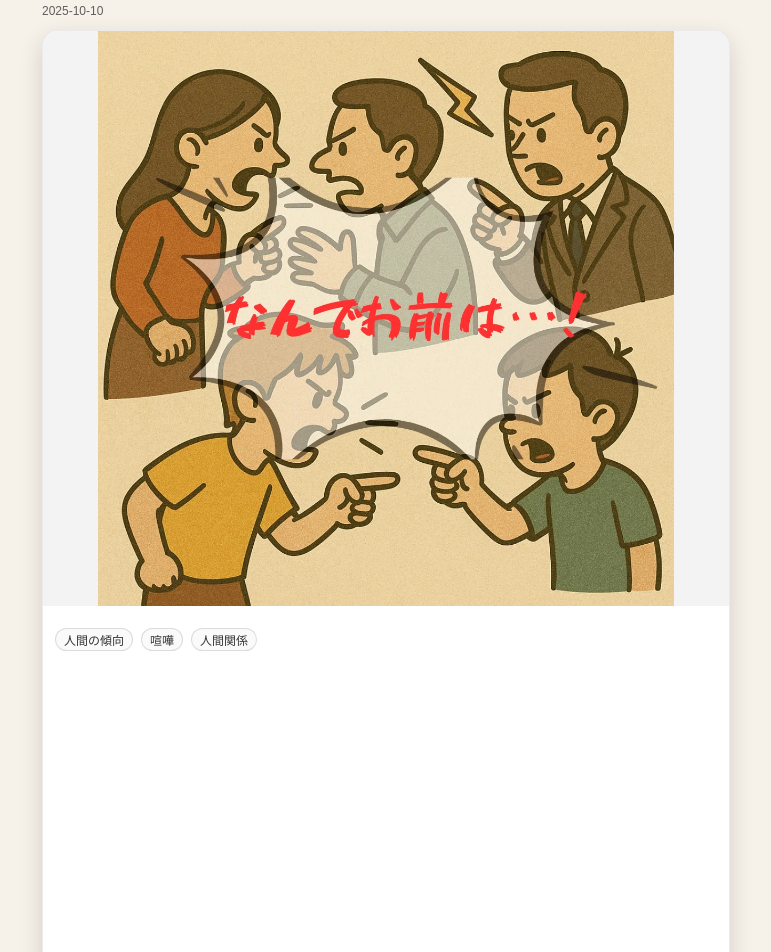
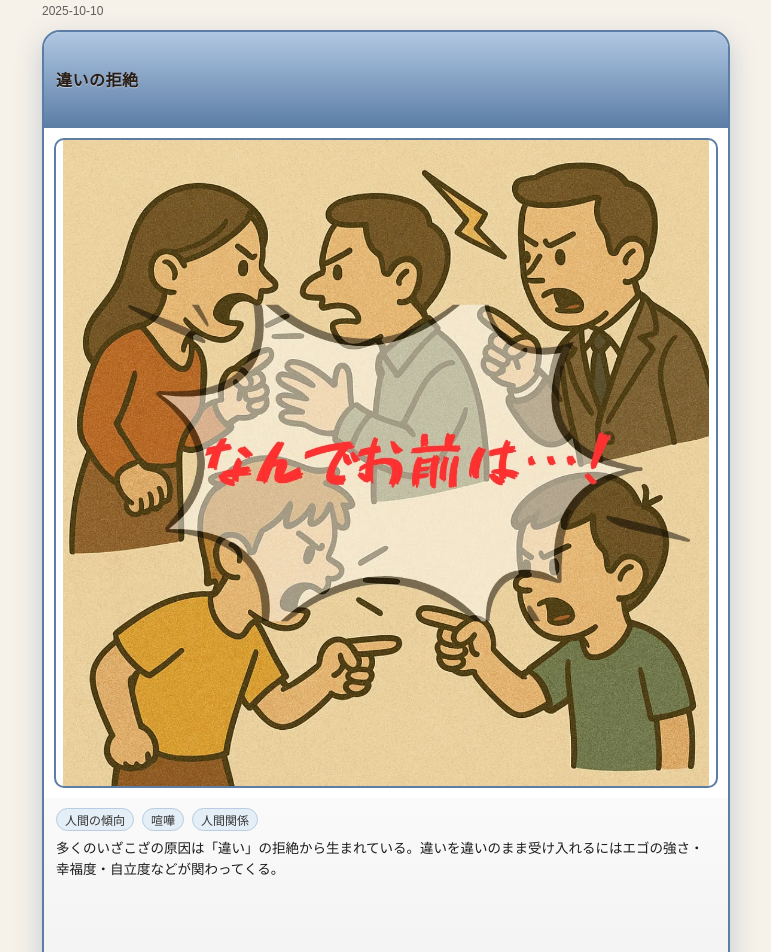
Before and after one commit to hiracoh/watashihertz, a Next.js app: page /gacha in a window 1280 px wide. Shown: the part 140-1092 px from the top of the page, without its empty margins (254-1025 px from the left). Built offline with nearby package versions, Linux system fonts and the light colour scheme; a web font is replaced by a local one.

Commit message:
Update CardItem.tsx

```diff
--- a/components/CardItem.tsx
+++ b/components/CardItem.tsx
@@ -4,70 +4,181 @@ import Image from 'next/image';
 type Card = {
   id: string;
   image: string;
-  message: string;
+  name?: string;
+  description?: string; // 1〜3文想定
+  message?: string;     // 旧フィールド（後方互換）
   tags?: string[];
 };
 
+function paletteFromTags(tags: string[] = []) {
+  const t = (tags[0] || '').toLowerCase();
+
+  // ゆるい分類（必要に応じて増やしてOK）
+  const isRed =
+    /怒|喧嘩|葛藤|対立|苛立ち|不安|恐れ|焦り|被害/.test(t);
+  const isGreen =
+    /関係|つながり|共感|家族|友情|人間関係/.test(t);
+  const isBlue =
+    /静けさ|観察|洞察|内省|人間の傾向|落ち着き/.test(t);
+
+  if (isRed) {
+    return {
+      frame: '#C86848',
+      nameBar: 'linear-gradient(180deg,#E8A08A 0%, #B65A43 100%)',
+      chip: '#F7E3DE',
+      chipBorder: '#E4B7AA',
+      shadow: 'rgba(182,90,67,0.35)',
+    };
+  }
+  if (isGreen) {
+    return {
+      frame: '#5E9A6C',
+      nameBar: 'linear-gradient(180deg,#A9D7B3 0%, #5E9A6C 100%)',
+      chip: '#E3F3E9',
+      chipBorder: '#B6D9C1',
+      shadow: 'rgba(94,154,108,0.35)',
+    };
+  }
+  if (isBlue) {
+    return {
+      frame: '#5C7EA6',
+      nameBar: 'linear-gradient(180deg,#B0C7E2 0%, #5C7EA6 100%)',
+      chip: '#E4EEF7',
+      chipBorder: '#B8CCE2',
+      shadow: 'rgba(92,126,166,0.35)',
+    };
+  }
+  // default neutral
+  return {
+    frame: '#A09A92',
+    nameBar: 'linear-gradient(180deg,#E6DED1 0%, #A09A92 100%)',
+    chip: '#F1EEE8',
+    chipBorder: '#D4CEC6',
+    shadow: 'rgba(128,120,110,0.35)',
+  };
+}
+
 export default function CardItem({ card }: { card: Card }) {
+  const title =
+    card.name ||
+    (card.message ? String(card.message).slice(0, 18) : 'カード');
+  const desc = card.description || card.message || '';
+  const tags = card.tags || [];
+  const color = paletteFromTags(tags);
+
   return (
     <article
       style={{
-        borderRadius: 16,
+        // 外枠（遊戯王っぽい額縁）
+        borderRadius: 18,
         overflow: 'hidden',
-        boxShadow: '0 8px 24px rgba(0,0,0,0.14)',
-        border: '1px solid rgba(0,0,0,0.08)',
+        boxShadow: `0 10px 26px ${color.shadow}`,
+        border: `2px solid ${color.frame}`,
         background: '#fff',
-        aspectRatio: '63 / 88', // カード全体は縦長で固定
-        display: 'flex',
-        flexDirection: 'column',
+        // カードの縦横比（遊戯王 ≒ 63×88mm）
+        aspectRatio: '63 / 88',
+        display: 'grid',
+        gridTemplateRows: '10% 70% 20%', // 上1/10, 中7/10, 下2/10
       }}
     >
-      {/* 上：画像エリア（3/5） */}
+      {/* 上：名前バー */}
+      <div
+        style={{
+          background: color.nameBar,
+          display: 'flex',
+          alignItems: 'center',
+          padding: '0 12px',
+          borderBottom: `1px solid ${color.frame}`,
+        }}
+      >
+        <h3
+          style={{
+            margin: 0,
+            fontSize: 16,
+            fontWeight: 800,
+            letterSpacing: 0.5,
+            color: '#2a1d15',
+            textShadow: '0 1px 0 rgba(255,255,255,0.45)',
+            whiteSpace: 'nowrap',
+            overflow: 'hidden',
+            textOverflow: 'ellipsis',
+          }}
+          title={title}
+        >
+          {title}
+        </h3>
+      </div>
+
+      {/* 中：画像エリア（額装、画像は比率維持でcontain） */}
       <div
         style={{
           position: 'relative',
-          width: '100%',
-          flexBasis: '60%', // 3/5
-          flexShrink: 0,
-          background: '#f3f3f3',
+          margin: 10,
+          border: `2px solid ${color.frame}`,
+          borderRadius: 10,
+          background:
+            'radial-gradient(circle at 50% 40%, rgba(255,255,255,0.6), rgba(255,255,255,0.1))',
           display: 'flex',
           alignItems: 'center',
           justifyContent: 'center',
-          padding: 8, // 額縁感
+          overflow: 'hidden',
         }}
       >
         <Image
           src={card.image}
-          alt={card.message}
+          alt={title}
           fill
-          sizes="(min-width: 1024px) 33vw, (min-width: 768px) 50vw, 100vw"
-          style={{ objectFit: 'contain', objectPosition: 'center' }} // トリミングなし
+          sizes="(min-width:1024px) 33vw, (min-width:768px) 50vw, 100vw"
+          style={{ objectFit: 'contain' }} // トリミングせず収める
           priority={false}
         />
       </div>
 
-      {/* 下：本文＆タグ（2/5） */}
-      <div style={{ flex: '1 1 40%', padding: 12, display: 'flex', flexDirection: 'column', gap: 10 }}>
-        <p style={{ margin: 0, fontSize: 16, lineHeight: 1.5, fontWeight: 700, color: '#1a1a1a' }}>
-          {card.message}
-        </p>
+      {/* 下：タグ＋説明 */}
+      <div
+        style={{
+          padding: '10px 12px 12px',
+          display: 'grid',
+          gridTemplateRows: 'auto 1fr',
+          gap: 8,
+          background:
+            'linear-gradient(180deg, rgba(0,0,0,0.02) 0%, rgba(0,0,0,0.05) 100%)',
+        }}
+      >
+        {/* タグ */}
         <div style={{ display: 'flex', flexWrap: 'wrap', gap: 8 }}>
-          {(card.tags ?? []).map(t => (
+          {tags.map((t) => (
             <span
               key={t}
               style={{
                 fontSize: 12,
-                border: '1px solid rgba(0,0,0,0.12)',
+                border: `1px solid ${color.chipBorder}`,
+                background: color.chip,
+                color: '#333',
                 borderRadius: 999,
                 padding: '2px 8px',
-                background: '#fafafa',
-                color: '#333',
               }}
             >
               {t}
             </span>
           ))}
         </div>
+
+        {/* 説明（1〜3文想定） */}
+        <p
+          style={{
+            margin: 0,
+            fontSize: 13.5,
+            lineHeight: 1.55,
+            color: '#1d1d1d',
+            display: '-webkit-box',
+            WebkitLineClamp: 4,      // 入りすぎたら折り返し・省略
+            WebkitBoxOrient: 'vertical',
+            overflow: 'hidden',
+          }}
+        >
+          {desc}
+        </p>
       </div>
     </article>
   );
```
